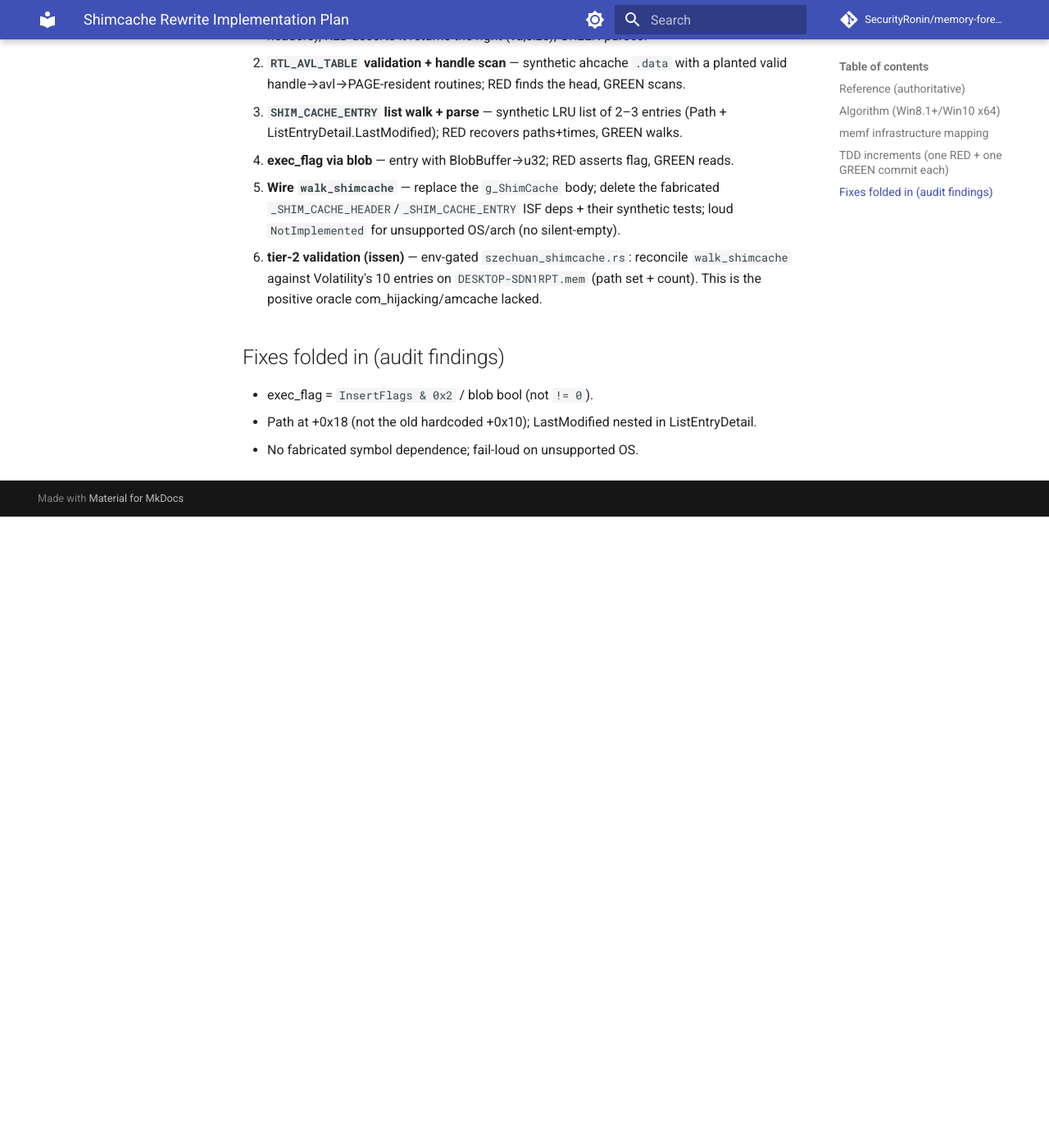
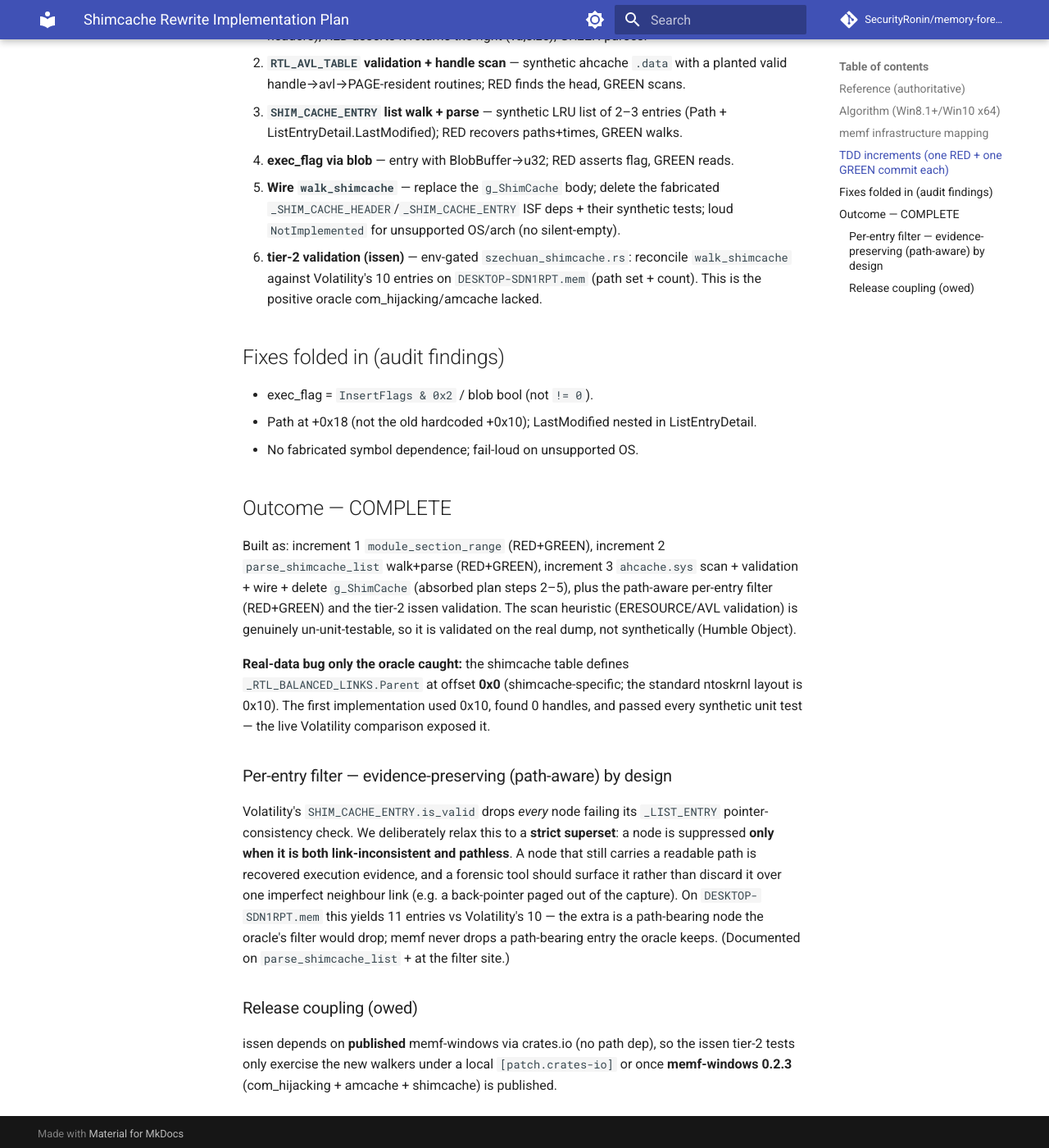
Before and after one commit to SecurityRonin/memory-forensic, an MkDocs documentation site: the page built from docs/plans/2026-06-23-shimcache-rewrite.md, in a window 1280 px wide and 1400 px high, scrolled down 1713 px. Shown: the whole window at 82% size. Built offline with MkDocs 1.6.1 and Material for MkDocs 9.7.7, drawn with Linux system fonts in a browser that asks for light colours; comment, search, counter and statistics services are not loaded; before the commit the page ends 2343 px from its top, so only the background shows below that.

Commit message:
docs(plans): shimcache rewrite complete — Parent@0x0 bug + path-aware filter philosophy
Co-Authored-By: Claude Opus 4.8 (1M context) <noreply@anthropic.com>

```diff
--- a/docs/plans/2026-06-23-shimcache-rewrite.md
+++ b/docs/plans/2026-06-23-shimcache-rewrite.md
@@ -76,3 +76,35 @@ memf walker returns 0 — a demonstrable bug this rewrite fixes.
 - exec_flag = `InsertFlags & 0x2` / blob bool (not `!= 0`).
 - Path at +0x18 (not the old hardcoded +0x10); LastModified nested in ListEntryDetail.
 - No fabricated symbol dependence; fail-loud on unsupported OS.
+
+## Outcome — COMPLETE
+
+Built as: increment 1 `module_section_range` (RED+GREEN), increment 2
+`parse_shimcache_list` walk+parse (RED+GREEN), increment 3 `ahcache.sys` scan +
+validation + wire + delete `g_ShimCache` (absorbed plan steps 2–5), plus the
+path-aware per-entry filter (RED+GREEN) and the tier-2 issen validation. The
+scan heuristic (ERESOURCE/AVL validation) is genuinely un-unit-testable, so it
+is validated on the real dump, not synthetically (Humble Object).
+
+**Real-data bug only the oracle caught:** the shimcache table defines
+`_RTL_BALANCED_LINKS.Parent` at offset **0x0** (shimcache-specific; the standard
+ntoskrnl layout is 0x10). The first implementation used 0x10, found 0 handles,
+and passed every synthetic unit test — the live Volatility comparison exposed it.
+
+### Per-entry filter — evidence-preserving (path-aware) by design
+
+Volatility's `SHIM_CACHE_ENTRY.is_valid` drops *every* node failing its
+`_LIST_ENTRY` pointer-consistency check. We deliberately relax this to a **strict
+superset**: a node is suppressed **only when it is both link-inconsistent and
+pathless**. A node that still carries a readable path is recovered execution
+evidence, and a forensic tool should surface it rather than discard it over one
+imperfect neighbour link (e.g. a back-pointer paged out of the capture). On
+`DESKTOP-SDN1RPT.mem` this yields 11 entries vs Volatility's 10 — the extra is a
+path-bearing node the oracle's filter would drop; memf never drops a path-bearing
+entry the oracle keeps. (Documented on `parse_shimcache_list` + at the filter site.)
+
+### Release coupling (owed)
+
+issen depends on **published** memf-windows via crates.io (no path dep), so the
+issen tier-2 tests only exercise the new walkers under a local `[patch.crates-io]`
+or once **memf-windows 0.2.3** (com_hijacking + amcache + shimcache) is published.
```
